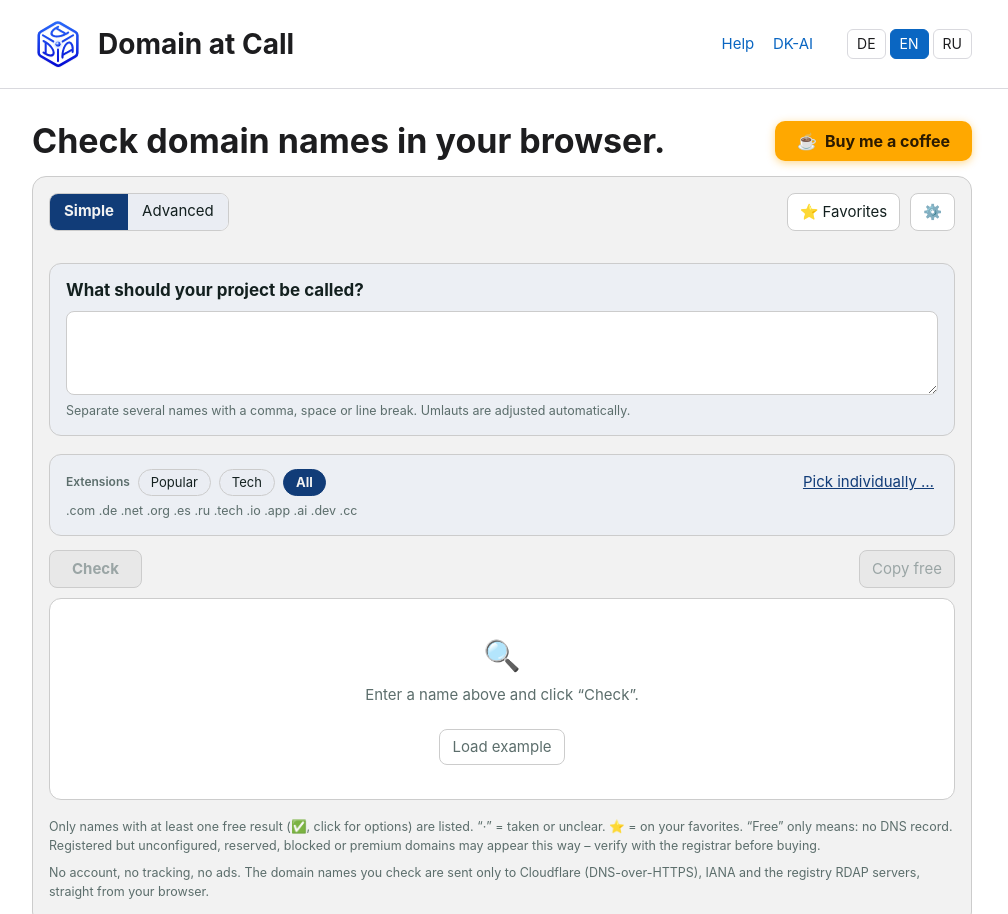
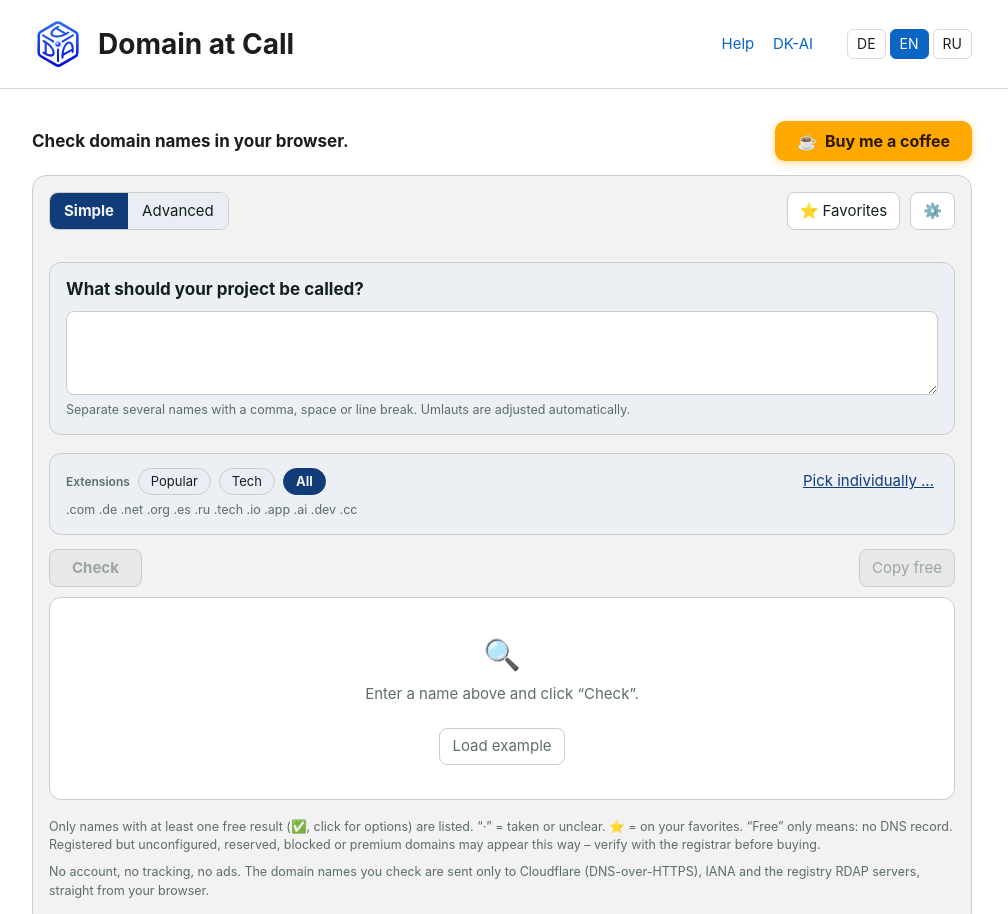
Before and after one commit to miodesdev/domainatcall.com, a plain HTML site: page index.html in a window 1280 px wide. Shown: the top 914 px of the page, without its empty margins (138-1146 px from the left). Drawn offline with Linux system fonts and the light colour scheme.

Commit message:
Update index.html

```diff
--- a/index.html
+++ b/index.html
@@ -105,7 +105,7 @@
 #tool #sLen,#tool #eLen,#tool #ePos{display:flex;flex-wrap:wrap;align-items:center}
 #tool .ctl button,#tool .bar>button{height:var(--ch);display:inline-flex;align-items:center;justify-content:center;padding-top:0;padding-bottom:0}
 .titlerow{display:flex;align-items:center;justify-content:space-between;gap:12px 20px;flex-wrap:wrap;margin:0 0 .6em}
-.titlerow h1{margin:0}
+.titlerow h1{margin:0;font-size:17px;line-height:1.3}
 .donate{display:inline-flex;align-items:center;gap:8px;background:#ffa800;color:#2b1a00!important;font-weight:700;font-size:16px;line-height:1;padding:12px 22px;border-radius:10px;text-decoration:none!important;box-shadow:0 2px 8px rgba(255,168,0,.45);transition:background .15s,transform .15s}
 .donate:hover{background:#ff9100;transform:translateY(-1px)}
 .donate:focus-visible{outline:3px solid #ff9100;outline-offset:3px}
```
